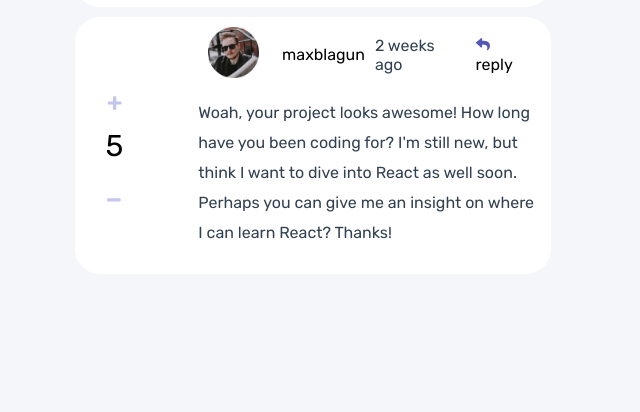
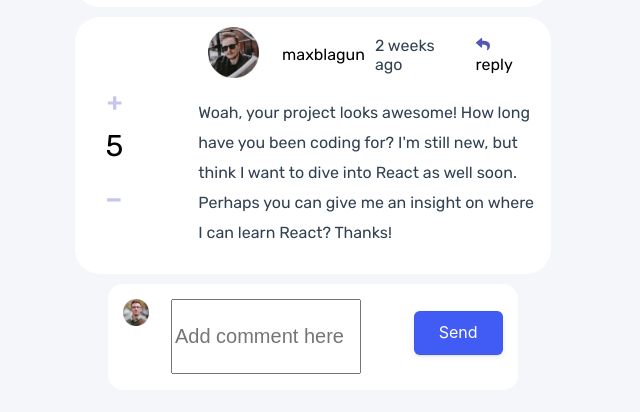
Before and after one commit to vikram-sharma1/interactive-comments-section, a plain HTML site: page index.html in a window 1280 px wide. Shown: the part 268-680 px from the top of the page, without its empty margins (327-967 px from the left). Drawn offline with Linux system fonts and the light colour scheme.

Commit message:
some JS work

```diff
--- a/index.css
+++ b/index.css
@@ -102,3 +102,80 @@ html{
     color: var(--dark-blue);
     line-height: 30px;
 }
+
+
+
+/* post comment CSS */
+
+.post-cmt-box{
+    /* border: 1px solid black; */
+    width: 50%;
+    margin:auto;
+    display: flex;
+    gap: 15px;
+    height: 8%;
+    background-color: var(--white);
+    /* justify-content: center; */
+    /* align-items: center; */
+    padding: 15px;
+    border-radius: 15px;
+    margin-bottom: 10px;
+}
+.post-img-box{
+    flex: 1;
+    /* border: 1px solid black; */
+}
+.post-button-box{
+    flex: 2;
+    /* border: 1px solid black; */
+}
+.post-input-box{
+    flex: 7;
+    /* border: 1px solid black; */
+}
+
+.add-cmt-inp{
+    width: 80%;
+    height: 90%;
+    font-size: 20px;
+    font-weight: normal;
+}
+
+
+/* CSS */
+.button-9 {
+  appearance: button;
+  backface-visibility: hidden;
+  background-color: #405cf5;
+  border-radius: 6px;
+  border-width: 0;
+  box-shadow: rgba(50, 50, 93, .1) 0 0 0 1px inset,rgba(50, 50, 93, .1) 0 2px 5px 0,rgba(0, 0, 0, .07) 0 1px 1px 0;
+  box-sizing: border-box;
+  color: #fff;
+  cursor: pointer;
+  font-family: -apple-system,system-ui,"Segoe UI",Roboto,"Helvetica Neue",Ubuntu,sans-serif;
+  font-size: 100%;
+  height: 44px;
+  line-height: 1.15;
+  margin: 12px 0 0;
+  outline: none;
+  overflow: hidden;
+  padding: 0 25px;
+  position: relative;
+  text-align: center;
+  text-transform: none;
+  transform: translateZ(0);
+  transition: all .2s,box-shadow .08s ease-in;
+  user-select: none;
+  -webkit-user-select: none;
+  touch-action: manipulation;
+  width: 100%;
+}
+
+.button-9:disabled {
+  cursor: default;
+}
+
+.button-9:focus {
+  box-shadow: rgba(50, 50, 93, .1) 0 0 0 1px inset, rgba(50, 50, 93, .2) 0 6px 15px 0, rgba(0, 0, 0, .1) 0 2px 2px 0, rgba(50, 151, 211, .3) 0 0 0 4px;
+}
--- a/index.html
+++ b/index.html
@@ -14,8 +14,19 @@
         <div class="data-show-from-js">
 
         </div>
+        <div class="post-cmt-box">
+            <div class="post-img-box">
+                <img src="./images/avatars/image-juliusomo.png" alt="image-juliusomo" width="80%">
+            </div>
+            <div class="post-input-box">
+                <input type="text" class="add-cmt-inp" placeholder="Add comment here">
+            </div>
+            <div class="post-button-box">
+                <button class="button-9">Send</button>
+            </div>
+        </div>
     </div>
 
+    <script type="module" src="./index.js"></script>
 </body>
 </html>
-<script type="module" src="./index.js"></script>
--- a/index.js
+++ b/index.js
@@ -1,28 +1,44 @@
-// import data from "./data.json" assert{type:'json'}
-// console.log(data)
 
 
-function createMessage(e) {
-  return `<div class="comment-box">
+async function fetchData(){
+    const response = await fetch('./data.json')
+const jsonData = await response.json()
+// console.log(jsonData.comments)
+
+jsonData.comments.map((singleCmtData)=>{
+    document.querySelector('.data-show-from-js').innerHTML += createMessage(singleCmtData)
+})
+
+
+}
+
+fetchData()
+
+function createMessage(singleCmtData) {
+    // let name = singleCmtData.user.username
+    // console.log(name)
+  return (`
+      <div>
+      <div class="comment-box">
         <div class="like-box">
-        <div>
+            <div  class='plus-btn'>
                 <img src="./images/icon-plus.svg" alt="icon-plus" width="40%">
             </div>
             <div>
-            <p class="like-count">${e.score}</p>
+                <p class="like-count">${singleCmtData.score}</p>
             </div>
             <div>
-            <img src="./images/icon-minus.svg" alt="icon-minus" width="40%">
+                <img src="./images/icon-minus.svg" class='minus-btn' alt="icon-minus" width="40%">
             </div>
         </div>
         <div class="user-cmt-box">
             <div class="user-detail-box">
                 <div class="img-name-date-box">
                     <div class="img-box">
-                    <img src=${e.user.image.png} alt="${e.username}" width="80%">
+                        <img src=${singleCmtData.user.image.png} alt="${singleCmtData.username}" width="80%">
                     </div>
                     <div class="user-name-box">
-                    <span>${e.user.username}</span><span class="month-ago">${e.createdAt}</span>
+                        <span class="user-name">${singleCmtData.user.username}</span><span class="month-ago">${singleCmtData.createdAt}</span>
                     </div>
                 </div>
                 <div class="reply-box">
@@ -33,25 +49,54 @@ function createMessage(e) {
                 </div>
             </div>
             <div>
-            <p class="user-cmt">${e.content}</p>
+                <p class="user-cmt">${singleCmtData.content}</p>
             </div>
         </div>
-</div>`
+    </div>
+    <div class="post-cmt-box" style="display:none">
+                <div class="post-img-box">
+                    <img src="./images/avatars/image-juliusomo.png" alt="image-juliusomo" width="80%">
+                </div>
+                <div class="post-input-box">
+                    <input type="text" class="add-cmt-inp" placeholder="Add comment here">
+                </div>
+                <div class="post-button-box">
+                    <button class="button-9">Send</button>
+                </div>
+        </div>
+    </div>
+
+    `)
 }
 
-fetch('./data.json')
-  .then((res) => {
-    return res.json()
-  })
-  .then((data) => {
-    // console.log(data)
 
-    data.comments.map((singleCmtData) => {
-    //   console.log(singleCmtData)
 
-      document.querySelector('.data-show-from-js').innerHTML += createMessage(singleCmtData)
-    })
-  })
-  .catch((err) => {
-    console.log(err)
-  })
+
+// function counter(check){
+//     console.log(check)
+//     let num = document.querySelector('.like-count').innerHTML
+//     console.log(num)
+//     if(check == 'plus'){
+//         let newNum = parseInt(num) +1
+//         document.querySelector('.like-count').innerHTML = newNum
+//     }
+//     else{
+//         let newNum = parseInt(num) - 1
+//         document.querySelector('.like-count').innerHTML = newNum
+//     }
+// }
+
+// let demo = document.querySelector('.data-show-from-js')
+// console.log(null)
+
+
+let btns=document.querySelectorAll(".plus-btn")
+console.log(btns)
+
+
+// btns.forEach((btn)=>{
+
+//     btn.addEventListner('click',()=>{
+//         console.log("hello")
+//     })
+// })
```
Also changed, not shown: singleCmt.js (line endings or trailing spaces). Lines whose indentation alone changed are shown as unchanged.
